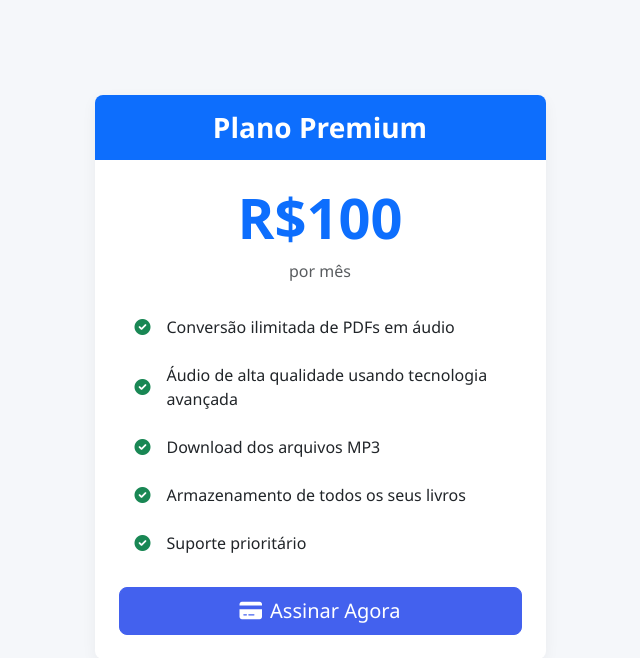
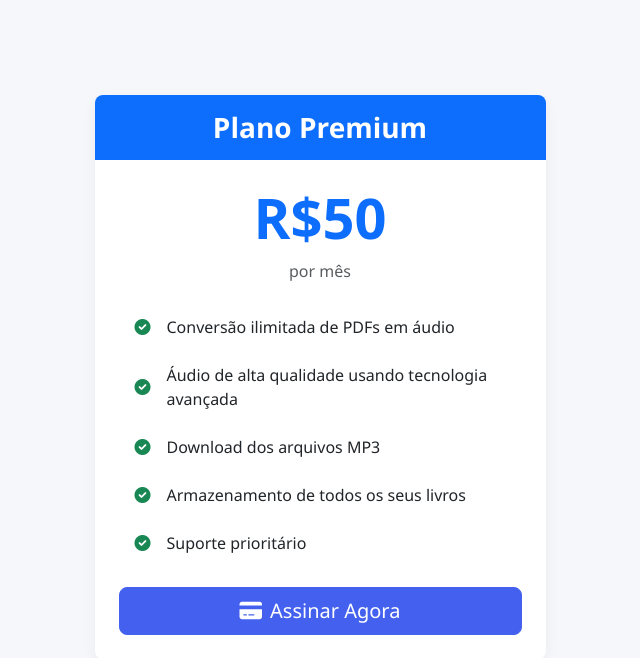
Before and after one commit to Rojasspeedcuber/AIReader, a Flask app: page /subscription in a window 1280 px wide. Shown: the part 229-887 px from the top of the page, without its empty margins (320-960 px from the left). Run offline with Flask 3, Linux system fonts and the light colour scheme; the visitor is signed in with stand-in values (Sample User, id 1).

Commit message:
50 reais

```diff
--- a/app/templates/subscription.html
+++ b/app/templates/subscription.html
@@ -18,7 +18,7 @@
             </div>
             <div class="card-body p-4">
                 <div class="text-center mb-4">
-                    <h2 class="display-4 fw-bold text-primary">R$100</h2>
+                    <h2 class="display-4 fw-bold text-primary">R$50</h2>
                     <p class="text-muted">por mês</p>
                 </div>
 
--- a/app/templates/subscription_management.html
+++ b/app/templates/subscription_management.html
@@ -30,7 +30,7 @@
                             </tr>
                             <tr>
                                 <th scope="row">Valor</th>
-                                <td>R$100,00 por mês</td>
+                                <td>R$50,00 por mês</td>
                             </tr>
                             <tr>
                                 <th scope="row">Status</th>
```
